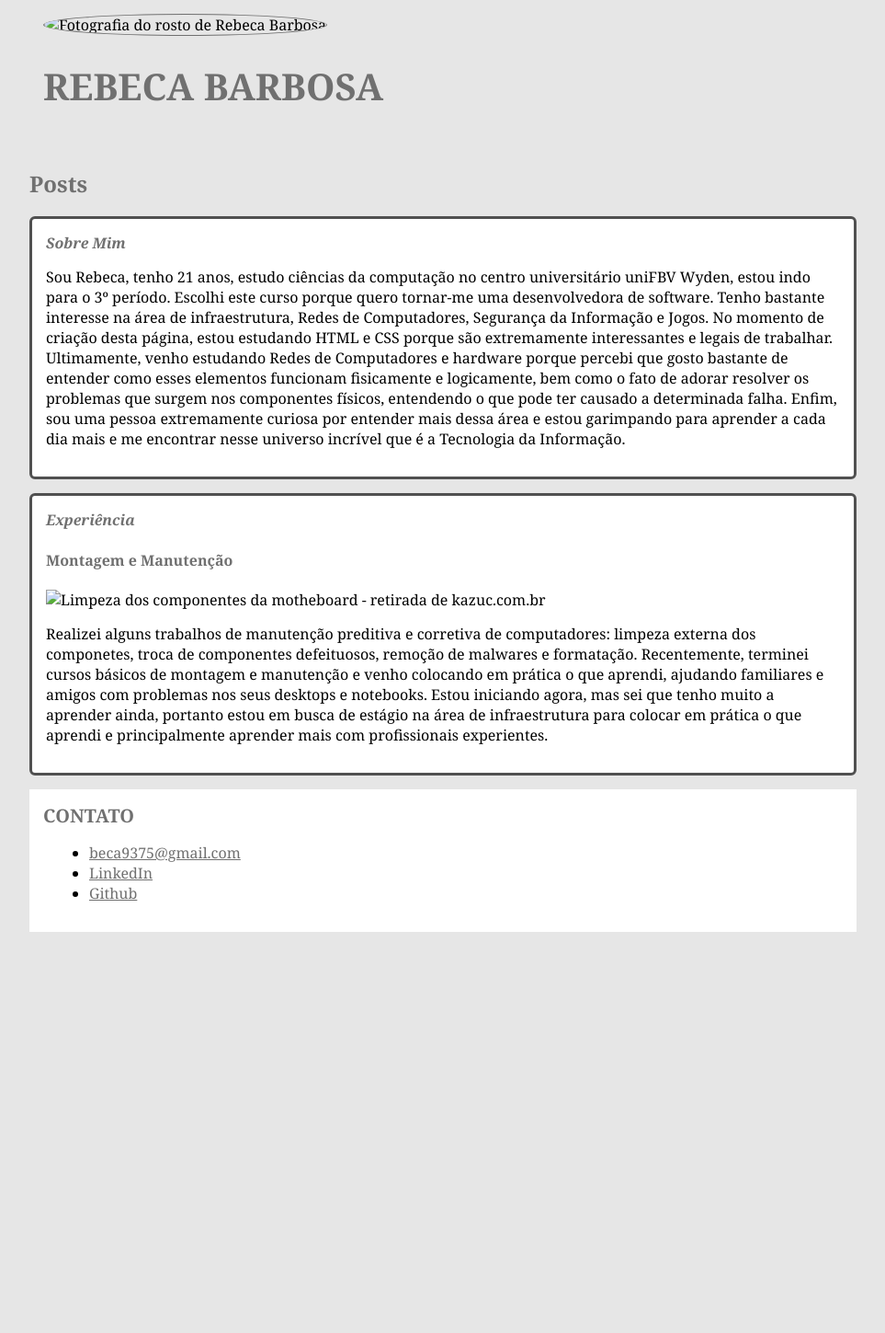
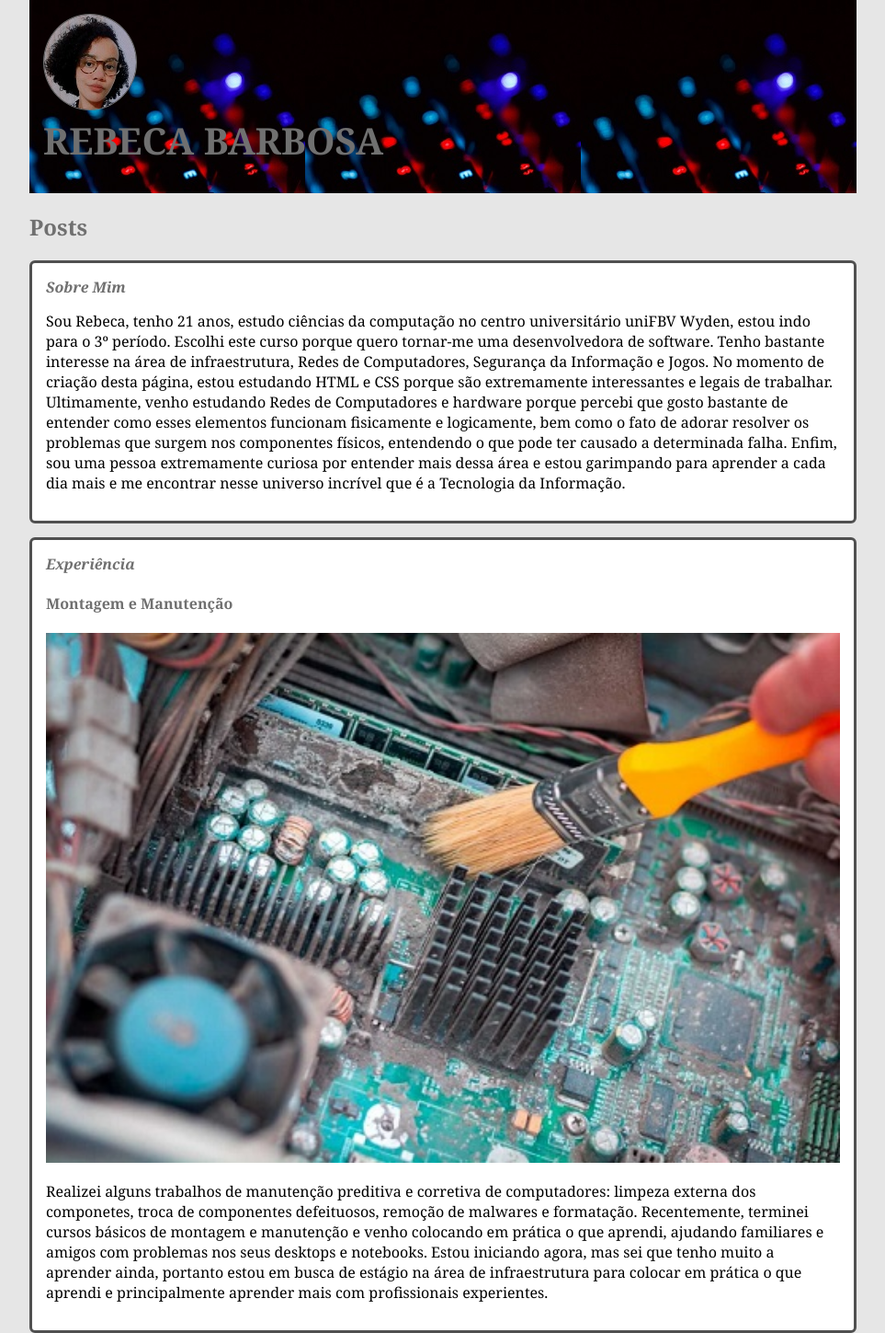
Before and after one commit to RebecaBNunes/Meu-Website, a plain HTML site: page index.html in a window 1280 px wide. Shown: the top 1449 px of the page at 92% size, without its empty margins (158-1121 px from the left). Before the commit the page ends 1013 px from the top, so only its background shows below. Drawn offline with Linux system fonts and the light colour scheme.

Commit message:
modifica o código para não haver quebra do endereço das imagens

```diff
--- a/index.html
+++ b/index.html
@@ -7,7 +7,7 @@
     </head>
     <body>
         <header class="header">
-            <img src="perfil.jpeg" alt="Fotografia do rosto de Rebeca Barbosa" class="photo">
+            <img src="imagens/perfil.jpeg" alt="Fotografia do rosto de Rebeca Barbosa" class="photo">
             <h1 id="title">Rebeca Barbosa</h1>
         </header>
         <section>
@@ -32,7 +32,7 @@
                     <header>
                         <h3 class="post_title">Experiência</h3>
                         <h4 class="post_subtitle">Montagem e Manutenção</h4>
-                        <img src="Manutencao.jpg" alt="Limpeza dos componentes da motheboard - retirada de kazuc.com.br" class="post_image">
+                        <img src="imagens/Manutencao.jpg" alt="Limpeza dos componentes da motheboard - retirada de kazuc.com.br" class="post_image">
                     </header>
                     <p>
                     Realizei alguns trabalhos de manutenção preditiva e corretiva de computadores: limpeza externa dos componetes, troca de componentes defeituosos,
--- a/style.css
+++ b/style.css
@@ -11,7 +11,7 @@ body {
 }
 
 .header {
-    background-image: url(code.jpg);
+    background-image: url(imagens/code.jpg);
     padding: 15px;
     border: 0;
     margin-bottom: 15px;
@@ -24,6 +24,8 @@ body {
 #title {
     font-size: 40px;
     text-transform: uppercase;
+    margin: 0;
+    margin-bottom: 15px;
 }
 
 a {
@@ -83,13 +85,13 @@ p {
 }
 
 .Email {
-    list-style-image: url(Gmail-Logo.png);
+    list-style-image: url(imagens/Gmail-Logo.png);
 }
 
 .linkedin {
-    list-style-image: url(linkedin.png);
+    list-style-image: url(imagens/linkedin.png);
 }
 
 .git {
-    list-style-image: url(git.png)
+    list-style-image: url(imagens/git.png)
 }
```
